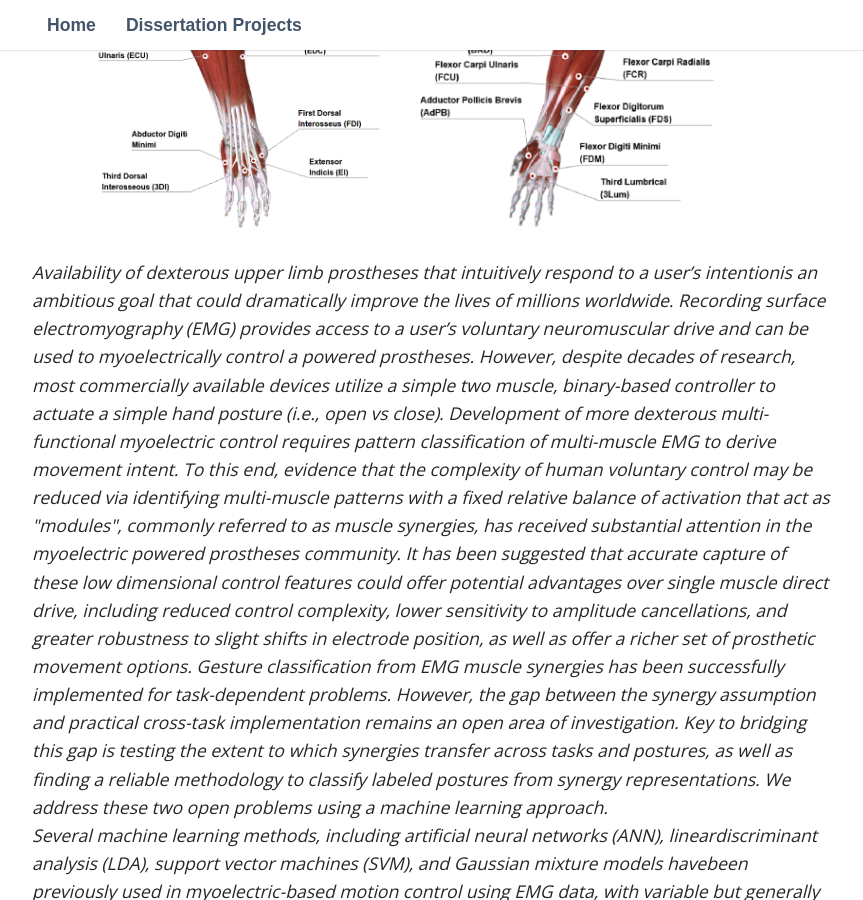
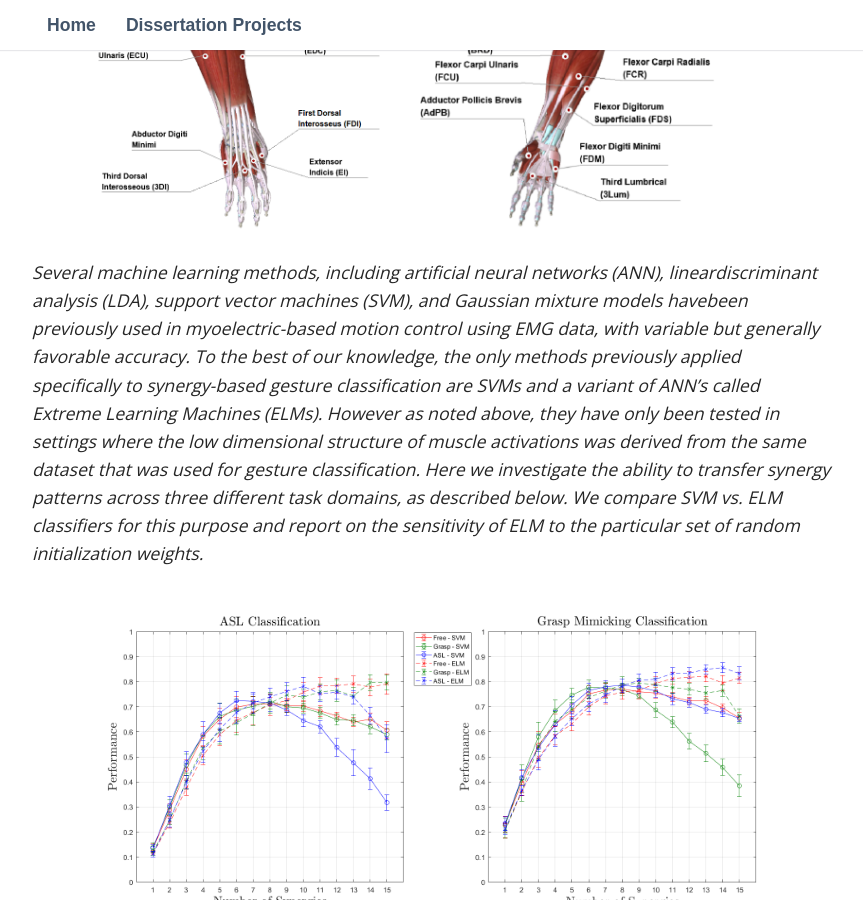
Before and after one commit to syagmur/syagmur.github.io, a Jekyll site: the page built from Dissertation/transferEMG.html, in a window 1280 px wide and 900 px high, scrolled down 260 px. Shown: the whole window, without its empty margins (208-1071 px from the left). Built offline with Jekyll 4.4.1, drawn with Linux system fonts in a browser that asks for light colours; nearby versions of some CDN libraries; some web fonts are replaced; library files that are not in the unit come from our copies.

Commit message:
Update transferEMG.html

```diff
--- a/Dissertation/transferEMG.html
+++ b/Dissertation/transferEMG.html
@@ -10,21 +10,7 @@ title: Sezen Yağmur Günay , PhD
 </figure>
 </div>
 
-    <i>Availability of dexterous upper limb prostheses that intuitively respond to a user’s intentionis an ambitious goal that could dramatically improve the
-    lives of millions worldwide.  Recording surface electromyography (EMG) provides access to a user’s voluntary neuromuscular drive and can be used to myoelectrically
-    control a powered prostheses. However, despite decades of research, most commercially available devices utilize a simple two muscle, binary-based controller to
-    actuate a simple hand posture (i.e., open vs close).  Development of more dexterous multi-functional myoelectric control requires pattern classification of
-    multi-muscle EMG to derive movement intent. To this end, evidence that the complexity of human voluntary control may be reduced via identifying multi-muscle
-    patterns with a fixed relative balance of activation that act as "modules", commonly referred to as muscle synergies, has received substantial attention in
-    the myoelectric powered prostheses community.  It has been suggested that accurate capture of these low dimensional control features could offer potential
-    advantages over single muscle direct drive, including reduced control complexity,  lower sensitivity to amplitude cancellations,  and greater robustness
-    to slight shifts in electrode position,  as well as offer a richer set of prosthetic movement  options.  Gesture  classification
-    from  EMG  muscle  synergies  has  been  successfully implemented for task-dependent problems.  However, the gap between the synergy assumption
-    and practical cross-task implementation remains an open area of investigation. Key to bridging this gap is testing the extent to which synergies transfer across
-    tasks and postures, as well as finding a reliable methodology to classify labeled postures from synergy representations. We address these two open problems using a
-    machine learning approach.
-
-    <br>
+    <i>
     Several machine learning methods, including artificial neural networks (ANN), lineardiscriminant analysis (LDA), support vector machines (SVM),
     and Gaussian mixture models havebeen  previously  used  in  myoelectric-based  motion  control  using  EMG  data,  with  variable  but generally favorable accuracy.
     To the best of our knowledge, the only methods previously applied specifically to synergy-based gesture classification are SVMs and a variant of ANN’s called
```
